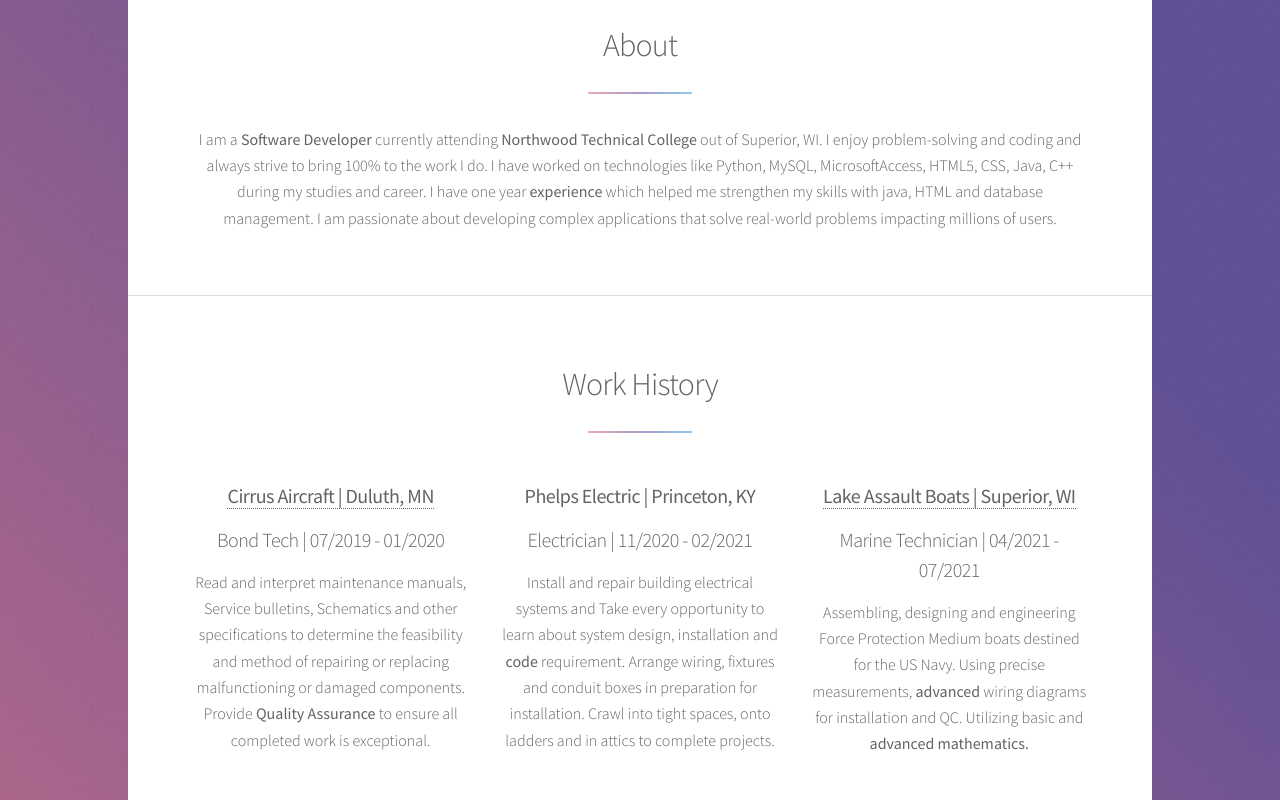
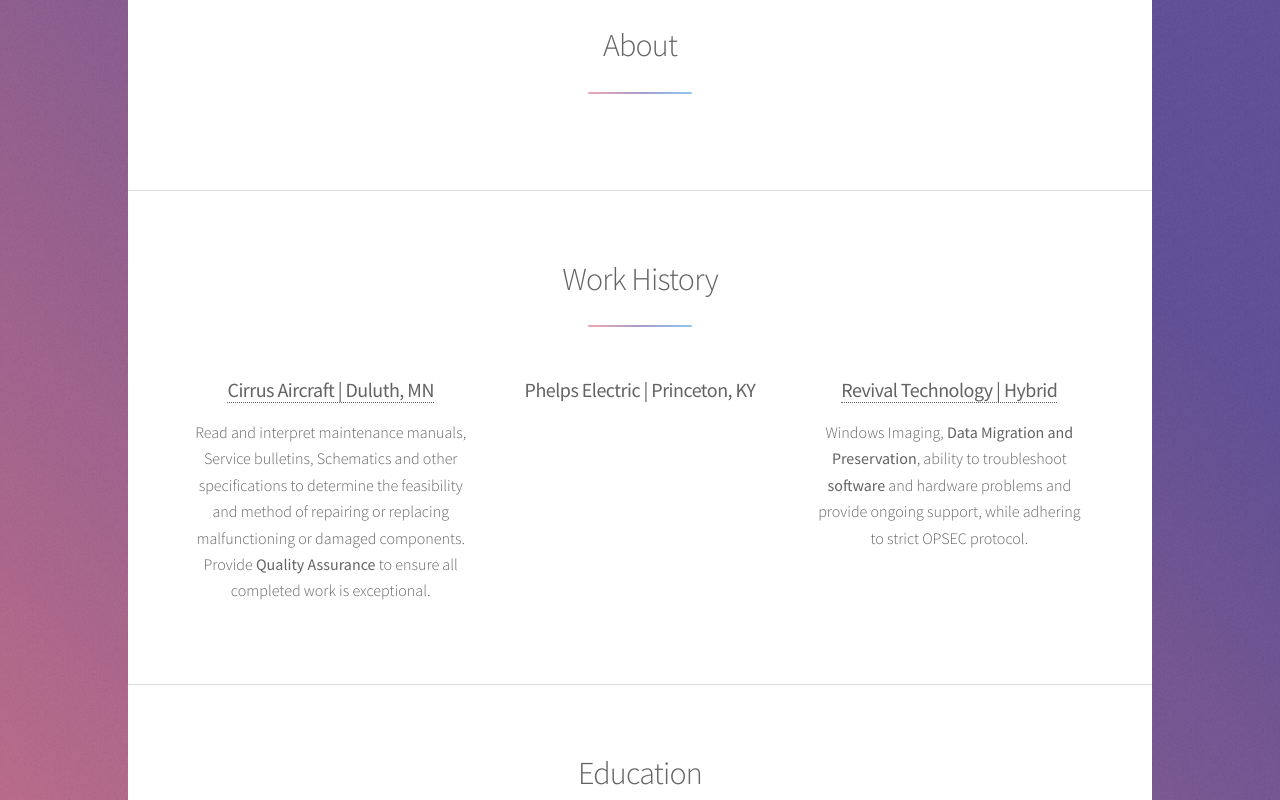
Before and after one commit to Bsaaristo/Portfolio-using-REACT, a React (Create React App) app: page / in a window 1280 px wide. Shown: the part 500-1300 px from the top of the page. Built offline with nearby package versions, Linux system fonts and the light colour scheme.

Commit message:
Update MainDivs.js

```diff
--- a/src/components/MainDivs.js
+++ b/src/components/MainDivs.js
@@ -43,17 +43,7 @@ class MainDivs extends react.Component {
                     <h2>About</h2>
                   </header>
                   <p>
-                    {" "}
-                    I am a <strong>Software Developer</strong> currently
-                    attending <strong>Northwood Technical College</strong> out
-                    of Superior, WI. I enjoy problem-solving and coding and
-                    always strive to bring 100% to the work I do. I have worked
-                    on technologies like Python, MySQL, MicrosoftAccess, HTML5,
-                    CSS, Java, C++ during my studies and career. I have one year{" "}
-                    <strong>experience</strong> which helped me strengthen my
-                    skills with java, HTML and database management. I am
-                    passionate about developing complex applications that solve
-                    real-world problems impacting millions of users.
+
                   </p>
                 </div>
               </div>
@@ -70,7 +60,7 @@ class MainDivs extends react.Component {
                       <strong>Cirrus Aircraft | Duluth, MN</strong>
                     </a>
                   </h3>
-                  <h3>Bond Tech | 07/2019 - 01/2020</h3>
+                  <h3></h3>
                   <p>
                     Read and interpret maintenance manuals, Service bulletins,
                     Schematics and other specifications to determine the
@@ -84,38 +74,19 @@ class MainDivs extends react.Component {
                   <h3>
                     <strong>Phelps Electric | Princeton, KY</strong>
                   </h3>
-                  <h3>Electrician | 11/2020 - 02/2021</h3>
+                  <h3></h3>
                   <p>
-                    Install and repair building electrical systems and Take
-                    every opportunity to learn about system design, installation
-                    and <strong>code </strong>
-                    requirement. Arrange wiring, fixtures and conduit boxes in
-                    preparation for installation. Crawl into tight spaces, onto
-                    ladders and in attics to complete projects.
+
                   </p>
                 </li>
-                <li>
-                  <h3>
-                    <a href="https://lakeassault.com" target="_blank">
-                      <strong>Lake Assault Boats | Superior, WI</strong>
-                    </a>
-                  </h3>
-                  <h3>Marine Technician | 04/2021 - 07/2021</h3>
-                  <p>
-                    Assembling, designing and engineering Force Protection
-                    Medium boats destined for the US Navy. Using precise
-                    measurements, <strong>advanced</strong> wiring diagrams for
-                    installation and QC. Utilizing basic and{" "}
-                    <strong>advanced mathematics.</strong>
-                  </p>
-                </li>
+
                 <li>
                   <h3>
                     <a href="https://revivaltechnology.com/" target="_blank">
                       <strong>Revival Technology | Hybrid</strong>
                     </a>
                   </h3>
-                  <h3>IT Field Technician | 07/2022 -- current</h3>
+                  <h3></h3>
                   <p>
                     Windows Imaging,
                     <strong> Data Migration and Preservation</strong>, ability
```
